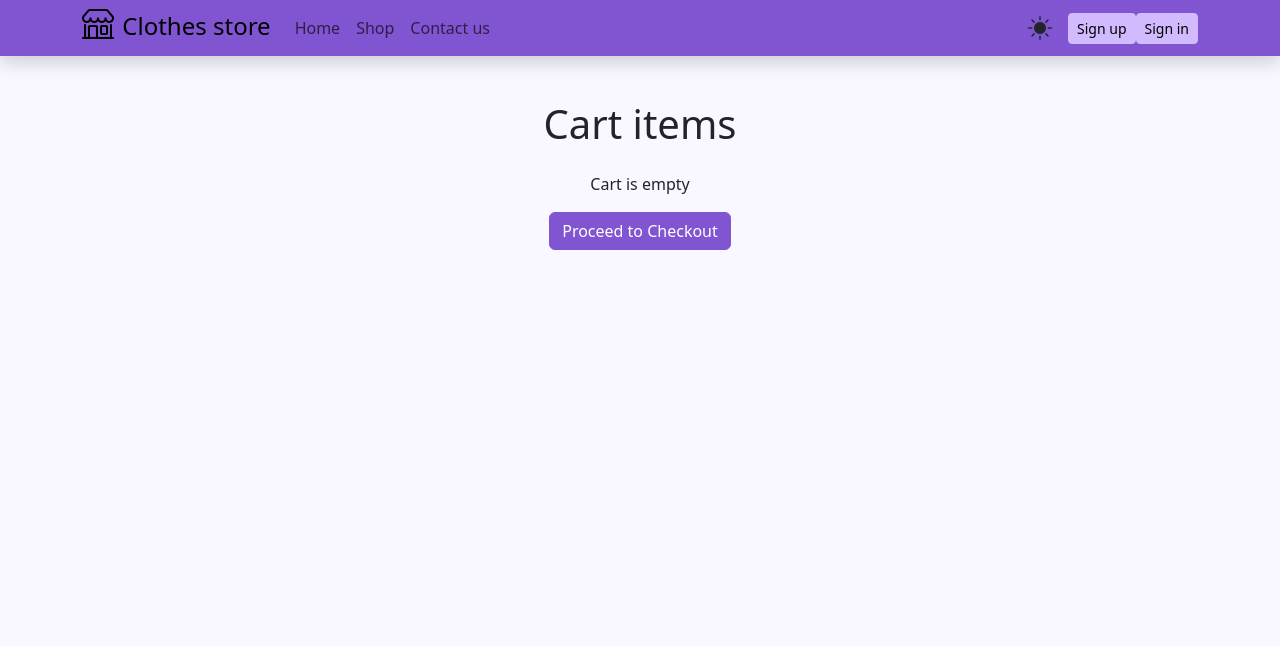
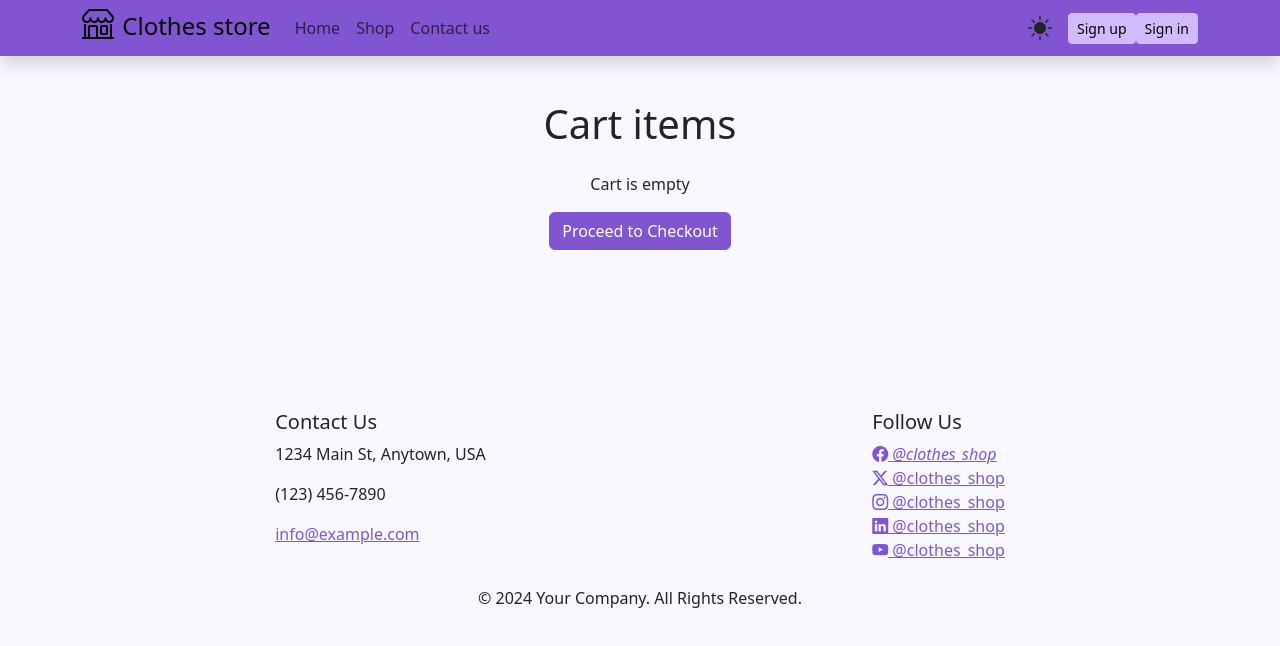
Before and after one commit to mahmoud-alhol/featured-js-bootstrap-html-clothes-shop, a website: page cart.html in a window 1280 px wide. Drawn offline with nearby package versions, Linux system fonts and the light colour scheme.

Commit message:
v1.0 made scale on hover only for big screens and added contact us to all pages

```diff
--- a/cart.html
+++ b/cart.html
@@ -153,7 +153,7 @@
     </div>
   </div>
 
-    <div class="margin-page-start">
+    <div class="margin-page-start mb-5 pb-5">
       <div class="container text-center">
         <p class="h1 mb-4">Cart items</p>
         <div id="cartItems" class="d-flex flex-column">Cart is empty</div>
@@ -166,6 +166,37 @@
       </div>
     </div>
 
+    <!-- Contact us -->
+  <div class="my-4 mt-5 pt-5">
+    <div class="container d-flex justify-content-around">
+      <div>
+        <h5>Contact Us</h5>
+        <div class="contact-info">
+          <p><i class="fas fa-map-marker-alt"></i> 1234 Main St, Anytown, USA</p>
+          <p><i class="fas fa-phone"></i> (123) 456-7890</p>
+          <p><i class="fas fa-envelope"></i> <a href="mailto:info@example.com">info@example.com</a></p>
+        </div>
+      </div>
+      <div>
+        <h5>Follow Us</h5>
+        <div class="social-icons d-flex flex-column">
+          <a href="https://facebook.com" target="_blank" title="Facebook"><i class="bi bi-facebook"> @clothes_shop</i>
+          </a>
+          <a href="https://X.com" target="_blank" title="X"><i class="bi bi-twitter-x"></i> @clothes_shop</a>
+          <a href="https://instagram.com" target="_blank" title="Instagram"><i class="bi bi-instagram"></i>
+            @clothes_shop</a>
+          <a href="https://linkedin.com" target="_blank" title="LinkedIn"><i class="bi bi-linkedin"></i>
+            @clothes_shop</a>
+          <a href="https://youtube.com" target="_blank" title="YouTube"><i class="bi bi-youtube"></i> @clothes_shop</a>
+        </div>
+      </div>
+    </div>
+    <div class="text-center mt-4">
+      <p>&copy; 2024 Your Company. All Rights Reserved.</p>
+    </div>
+  </div>
+  </div>
+
     <script src="index.js"></script>
     <script
       src="https://cdn.jsdelivr.net/npm/bootstrap@5.3.3/dist/js/bootstrap.bundle.min.js"
--- a/index.css
+++ b/index.css
@@ -54,8 +54,10 @@
   cursor: pointer;
   transition: all 0.3s ease 0s;
 }
-.card.shadow.border-0.align-items-center:hover {
-  scale: 1.05;
+@media (min-width: 768px) {
+  .card.shadow.border-0.align-items-center:hover {
+    scale: 1.05;
+  }
 }
 .margin-page-start {
   margin-top: 100px;
@@ -125,3 +127,6 @@
     padding-top: 0;
   }
 }
+.contactUs{
+  margin-top: 20px;
+}
```
Also changed, not shown: product.html (+32 -1 lines).
